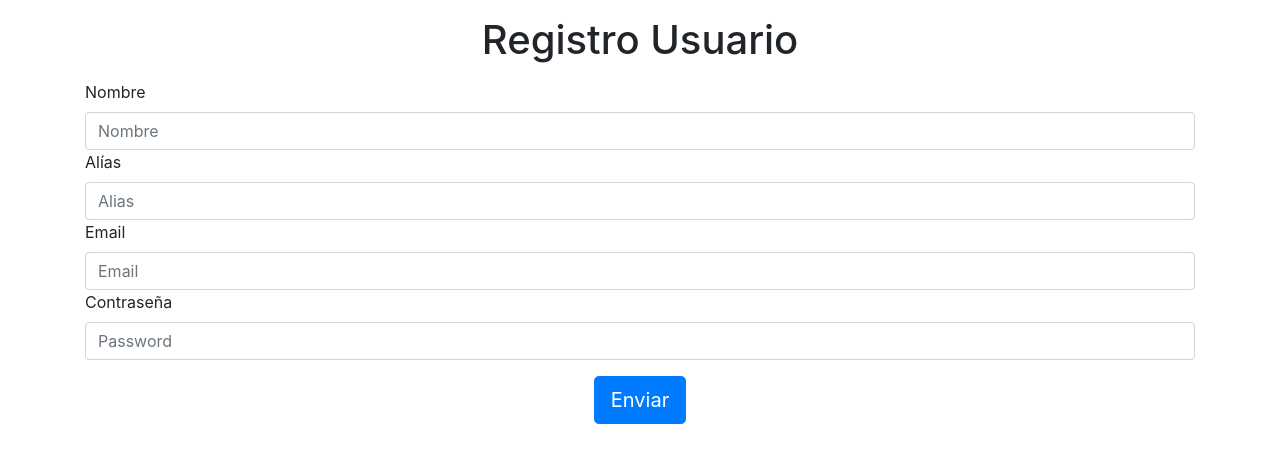
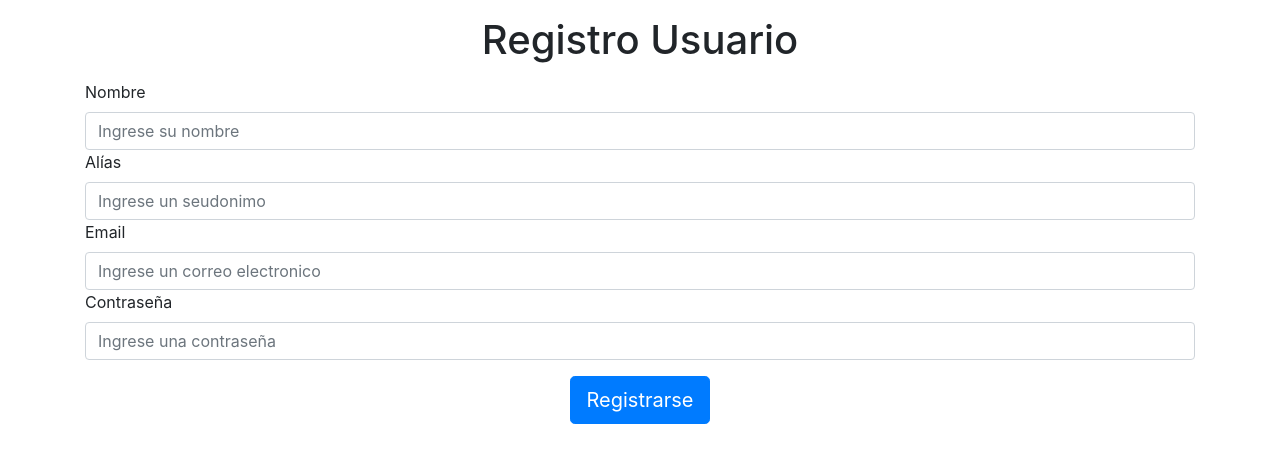
Before and after one commit to MUNADEV/NashCode, a Django app: template app1/templates/registro.html in a window 1280 px wide. Shown: the top 463 px of the page. Run offline with Django 3.2, Linux system fonts and the light colour scheme; the template is opened without the code that fills it, so the values that code supplies are empty; some libraries are stand-ins or nearby versions.

Commit message:
arreglando commit publicacion

```diff
--- a/app1/templates/publicar.html
+++ b/app1/templates/publicar.html
@@ -27,17 +27,17 @@
 						</div>
 					</div>
 					<div class="from-group">
-						<label for="Titulo">Titulo</label>
+						<label for="Titulo">Título</label>
 						<input type="text" class="form-control" placeholder="Titulo del documento" name="titulo" id="titulo">
 					</div>
 
 					<div class="from-group">
-						<label for="Descripcion">Descripcion</label>
+						<label for="Descripcion">Descripción</label>
 						<input type="text" class="form-control" placeholder="Descripcion del codigo" name="descripcion" id="descripcion">
 					</div>
 
 					<div class="form-group">
-						<label for="lenguaje">Lenguaje</label>
+						<label for="lenguaje">Categoría</label>
 						<select name="lenguaje" id="lenguaje" class="form-control">
 							<option value="Python">Python</opcion>
 							<option value="Java">Java</opcion>
--- a/app1/templates/registro.html
+++ b/app1/templates/registro.html
@@ -28,33 +28,33 @@
 					</div>
 					<div class="from-group">
 						<label for="nombre">Nombre</label>
-						<input type="text" class="form-control" placeholder="Nombre" name="nombre" id="nombre">
+						<input type="text" class="form-control" placeholder="Ingrese su nombre" name="nombre" id="nombre">
 					</div>
 
 					<div class="from-group">
 						<label for="alias">Alías</label>
-						<input type="text" class="form-control" placeholder="Alias" name="alias" id="alias">
+						<input type="text" class="form-control" placeholder="Ingrese un seudonimo " name="alias" id="alias">
 					</div>
 
 					<div class="from-group">
 						<label for="email">Email</label>
-						<input type="text" class="form-control" placeholder="Email" name="email" id="email">
+						<input type="text" class="form-control" placeholder="Ingrese un correo electronico" name="email" id="email">
 					</div>
 
 					<div class="from-group">
 						<label for="Password">Contraseña</label>
-						<input type="password" class="form-control" placeholder="Password" name="password" id="password">
+						<input type="password" class="form-control" placeholder="Ingrese una contraseña" name="password" id="password">
 					</div>
 					<div align="center">
 						<p></p>
-						<button align="center" class="btn btn-primary btn-lg" type="submit">Enviar</button>
+						<button align="center" class="btn btn-primary btn-lg" type="submit">Registrarse</button>
 					</div>
 
 				</form>
 			</div>
 		</div>
 	</div>
-{# Cargamos la librería #}
+		{# Cargamos la librería #}
       {% load bootstrap4 %}
 
       {# CSS Bootstrap #}
```
